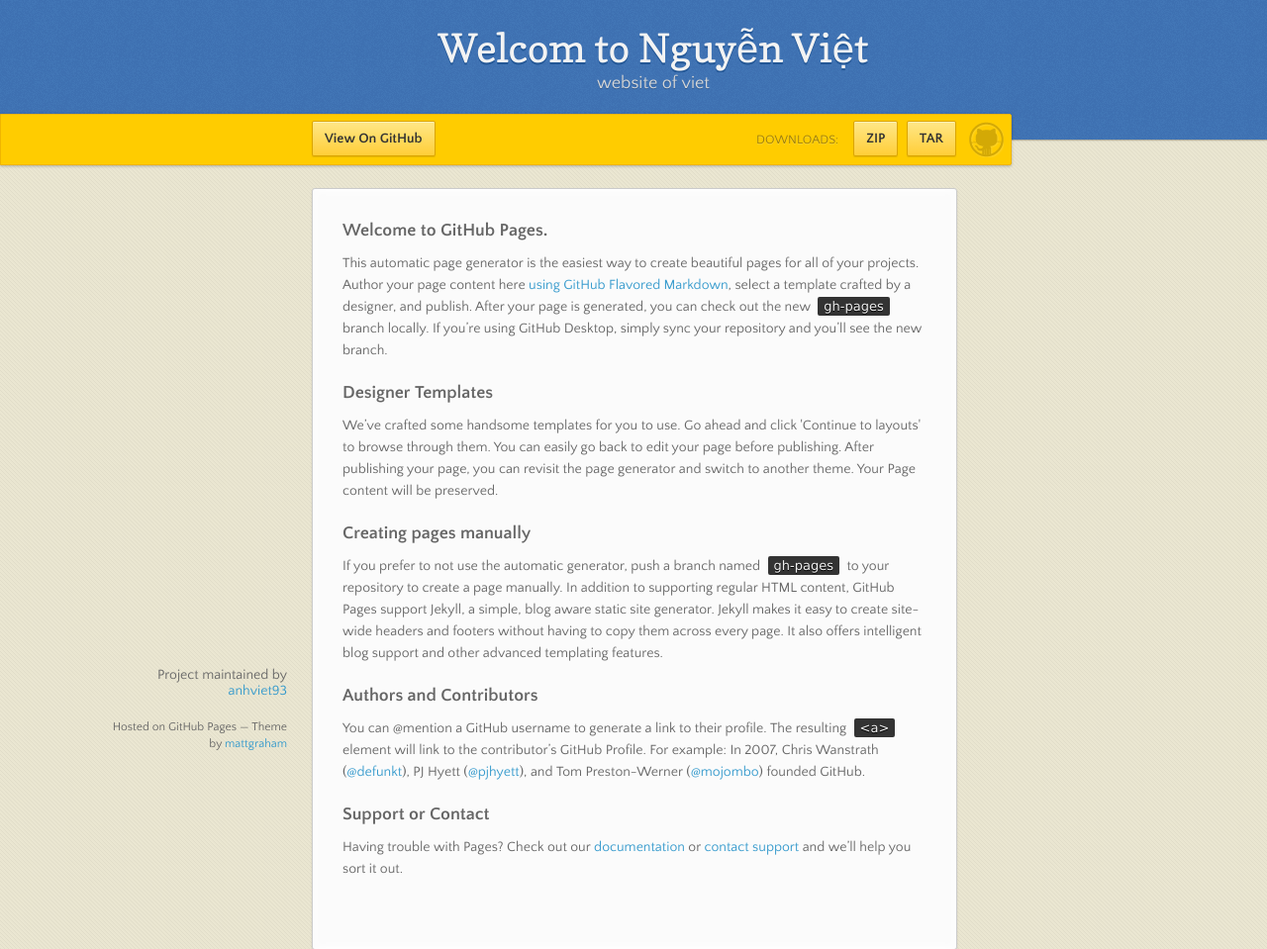
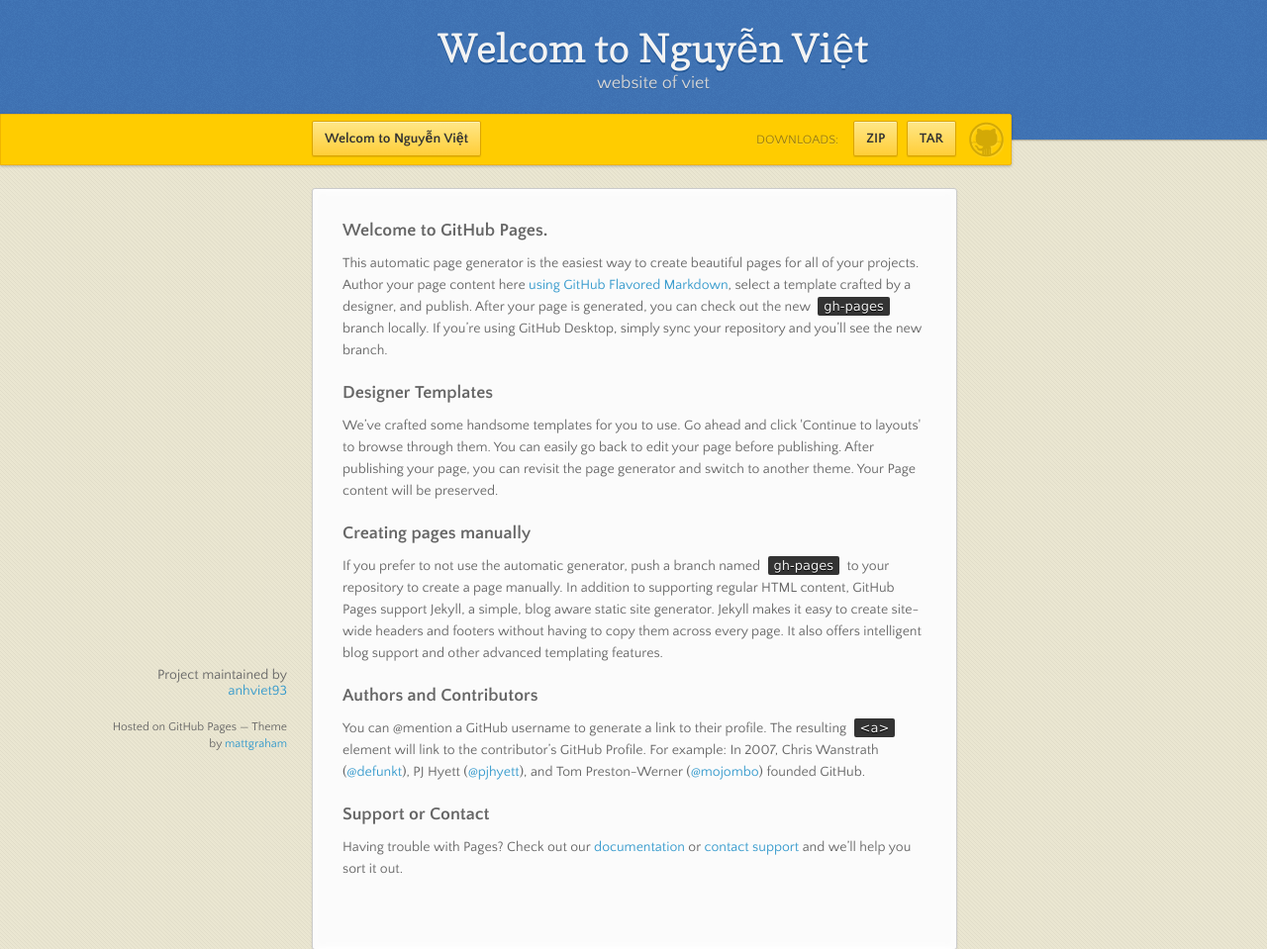
Before and after one commit to anhviet93/K18nguyenviet.github.io, a plain HTML site: page index.html in a window 1280 px wide. Shown: the top 959 px of the page at 99% size. Drawn offline with nearby package versions, Linux system fonts and the light colour scheme.

Commit message:
Update index.html

```diff
--- a/index.html
+++ b/index.html
@@ -24,7 +24,7 @@
       <div id="banner">
         <span id="logo"></span>
 
-        <a href="https://github.com/anhviet93/K18nguyenviet.github.io" class="button fork"><strong>View On GitHub</strong></a>
+        <a href="https://github.com/anhviet93/K18nguyenviet.github.io" class="button fork"><strong>Welcom to Nguyễn Việt</strong></a>
         <div class="downloads">
           <span>Downloads:</span>
           <ul>
```
